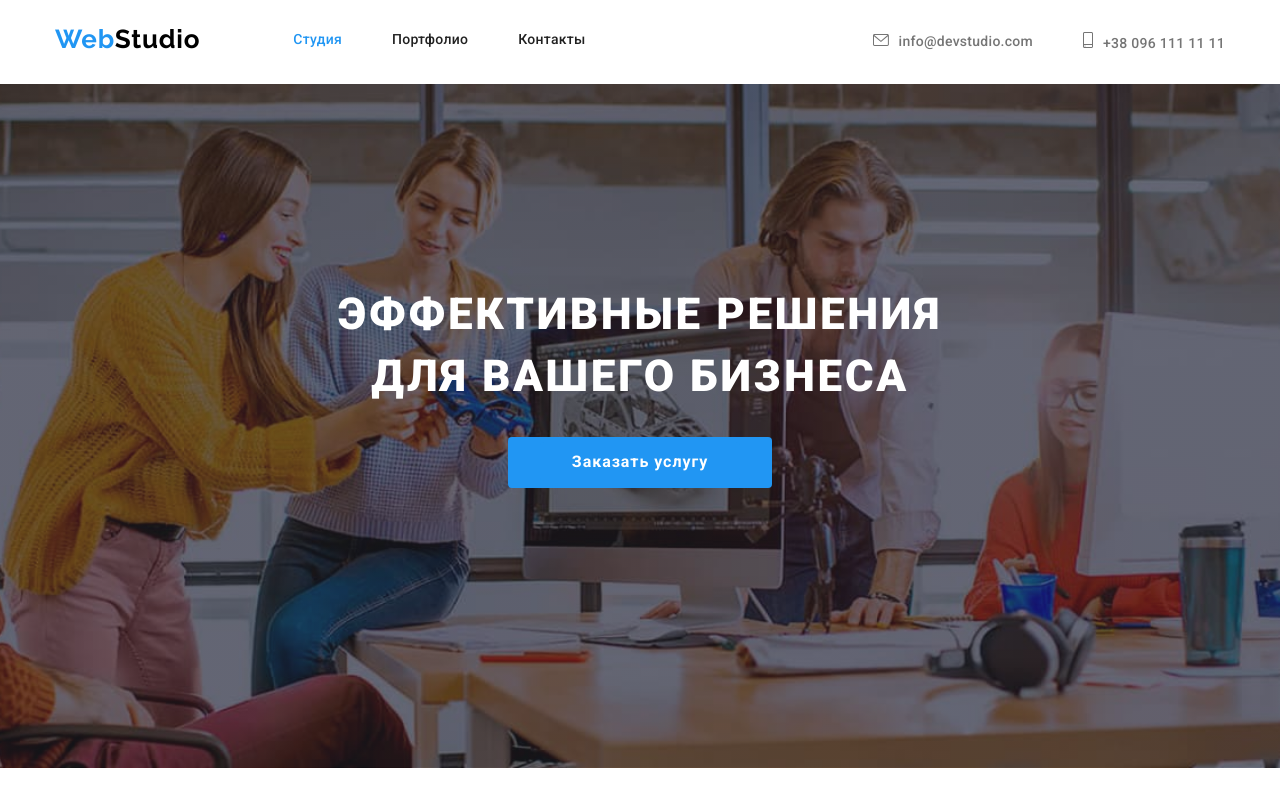
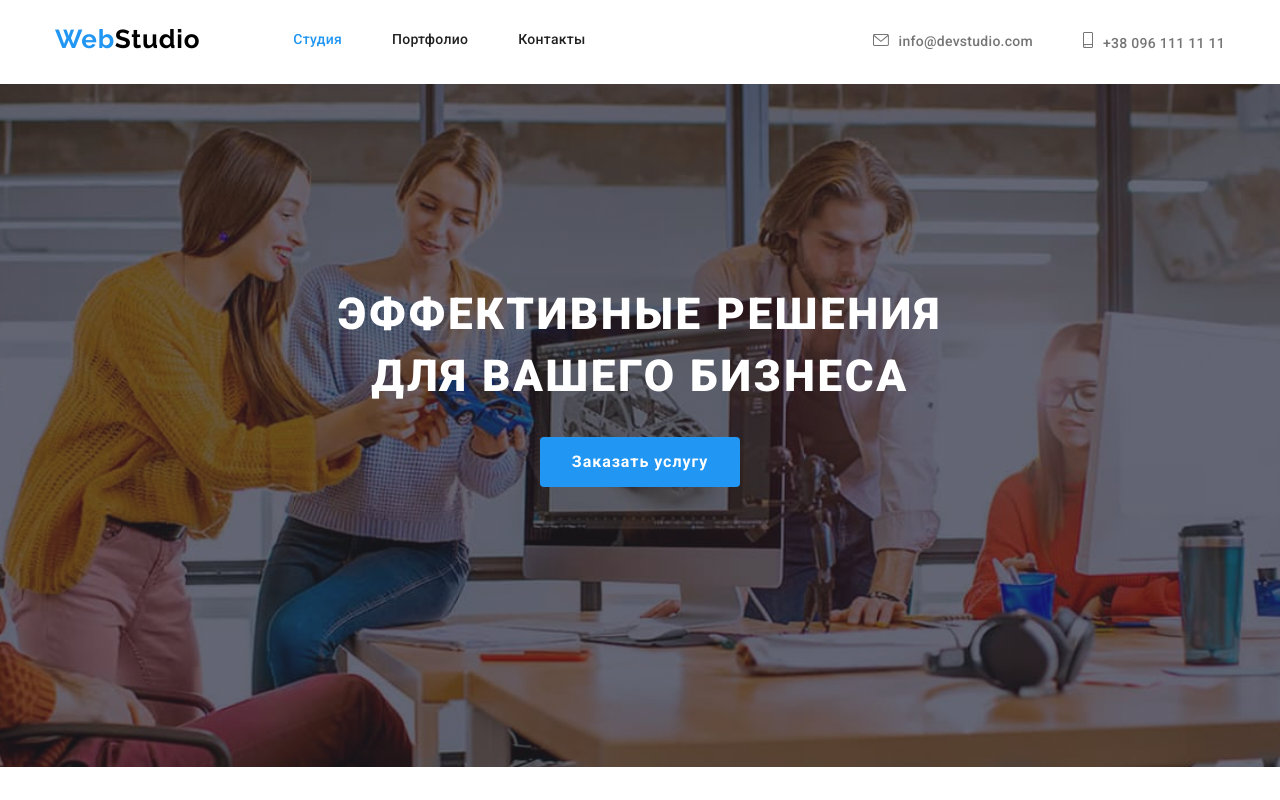
Before and after one commit to Yatsa-dev/goit-markup-hw-04, a plain HTML site: page index.html in a window 1280 px wide. Shown: the top 800 px of the page. Drawn offline with nearby package versions, Linux system fonts and the light colour scheme.

Commit message:
fixed primary-button

```diff
--- a/css/styles.css
+++ b/css/styles.css
@@ -196,10 +196,10 @@ ul {
 }
 /* Button */
 .primary-button {
-  padding: 10px 32px;
   border-radius: 4px;
   border: none;
   min-width: 200px;
+  height: 50px;
 
   background-color: var(--accent-color);
   color: var(--second-text-color);
```
